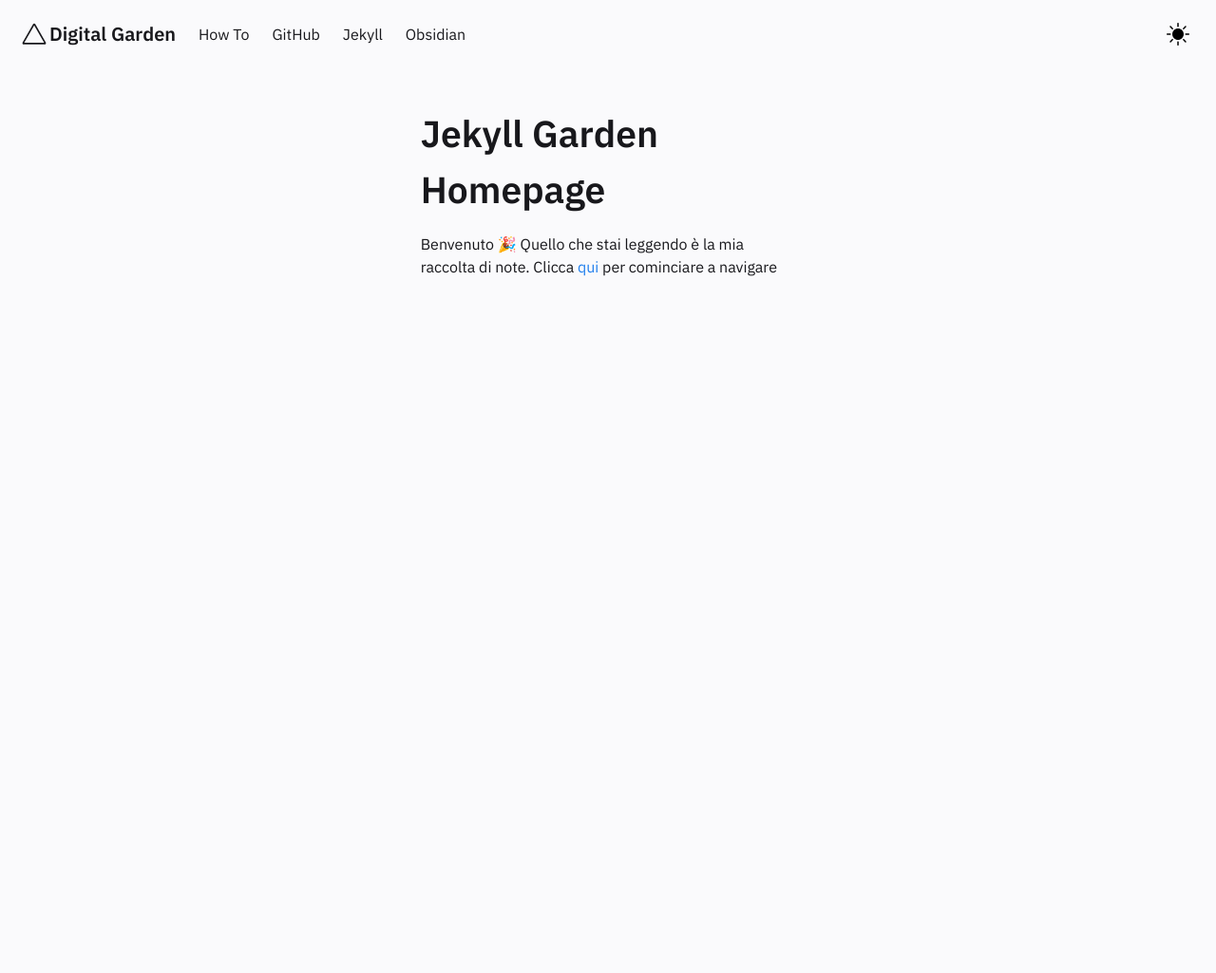
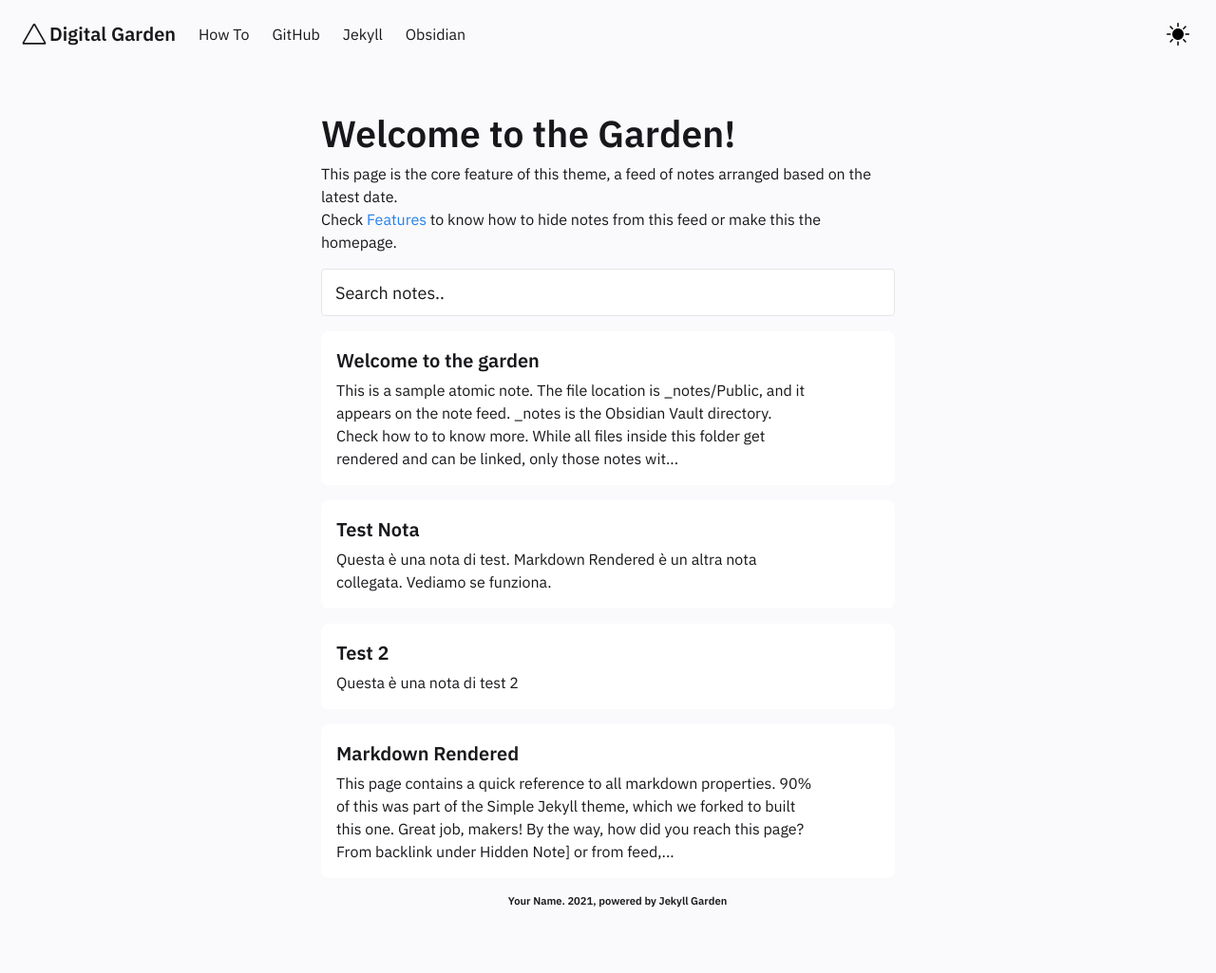
Before and after one commit to chioloenrico/digitalgardennew, a Jekyll site: the page built from pages/index.md, in a window 1280 px wide. Shown: the whole page at 95% size. Built offline with Jekyll 4.4.1, drawn with Linux system fonts in a browser that asks for light colours; before the commit the page ends 900 px from its top, so only the background shows below that.

Commit message:
Update _config.yml

```diff
--- a/_config.yml
+++ b/_config.yml
@@ -28,7 +28,7 @@ url: "https://jekyll-garden.github.io/" # the base hostname & protocol for your
 # your social media links etc
 #######################################################################
 
-heading: Digital Garden # Change this
+heading: Enrico Chiolo - Note # Change this
 copyright:
   year: 2021
   msg: Your Name # This is a mandatory attribute for copyright to be displayed ; If deleting this, edit at footer layout.
@@ -79,7 +79,7 @@ preferences:
   flashcards:
     enabled: false #Not supported in NotesGadern theme
   homepage:
-    enabled: true ##If you need a homepage, change this to true and edit _includes/Homepage.html
+    enabled: false ##If you need a homepage, change this to true and edit _includes/Homepage.html
 
 encoding: utf-8
 
```
